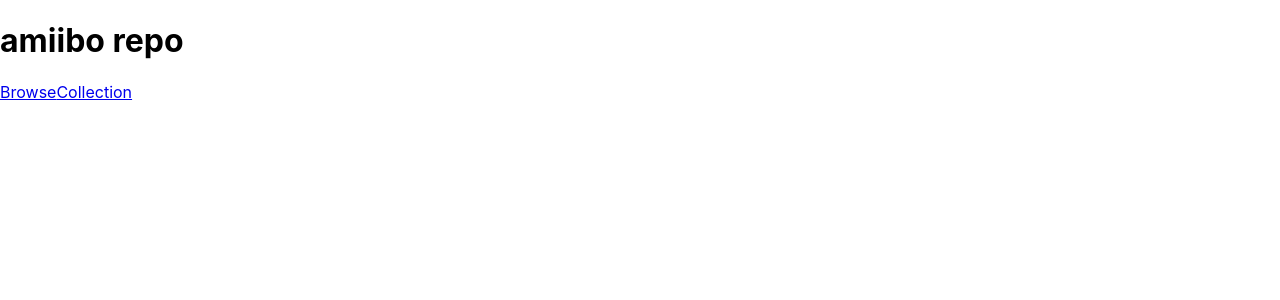
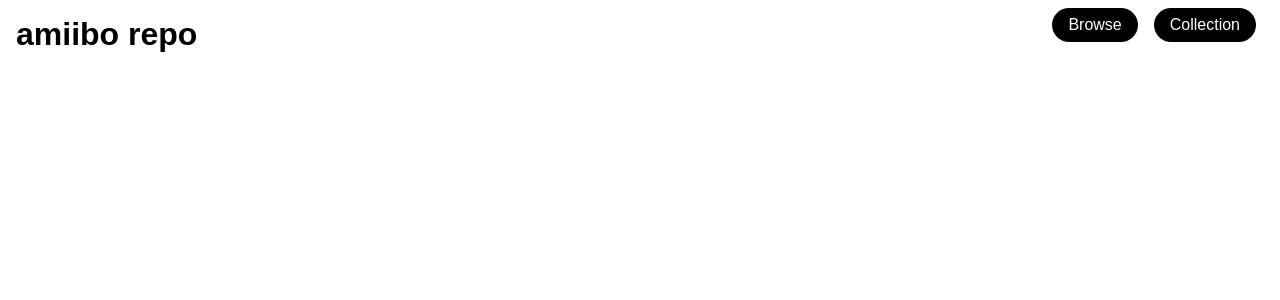
Before and after one commit to jonathan-tschida/binary-challenge, a React (Create React App) app: page / in a window 1280 px wide. Shown: the top 300 px of the page. Built offline with nearby package versions, Linux system fonts and the light colour scheme.

Commit message:
Add basic styling for Header

```diff
--- a/src/components/Header/Header.css
+++ b/src/components/Header/Header.css
@@ -0,0 +1,36 @@
+header {
+  display: flex;
+  width: 100%;
+  flex-direction: row;
+  justify-content: space-between;
+}
+
+header h1 {
+  margin: .5em;
+}
+
+header nav {
+  margin-right: 1em;
+}
+
+header a {
+  display: inline-block;
+  background-color: black;
+  color: white;
+  text-decoration: none;
+  font-size: 1em;
+  padding: .5em 1em;
+  border-radius: 2em;
+  margin: .5em;
+  transition: font-size .25s;
+  transition-timing-function: ease-in-out;
+}
+
+header a.active {
+  background-color: red;
+  font-size: 1.25em;
+}
+
+header a:hover {
+  font-size: 1.25em;
+}
--- a/src/index.css
+++ b/src/index.css
@@ -1,13 +1,6 @@
-body {
+* {
   margin: 0;
-  font-family: -apple-system, BlinkMacSystemFont, 'Segoe UI', 'Roboto', 'Oxygen',
-    'Ubuntu', 'Cantarell', 'Fira Sans', 'Droid Sans', 'Helvetica Neue',
-    sans-serif;
-  -webkit-font-smoothing: antialiased;
-  -moz-osx-font-smoothing: grayscale;
+  padding: 0;
+  font-family: 'Arial', sans-serif;
+  box-sizing: border-box;
 }
-
-code {
-  font-family: source-code-pro, Menlo, Monaco, Consolas, 'Courier New',
-    monospace;
-}
```
